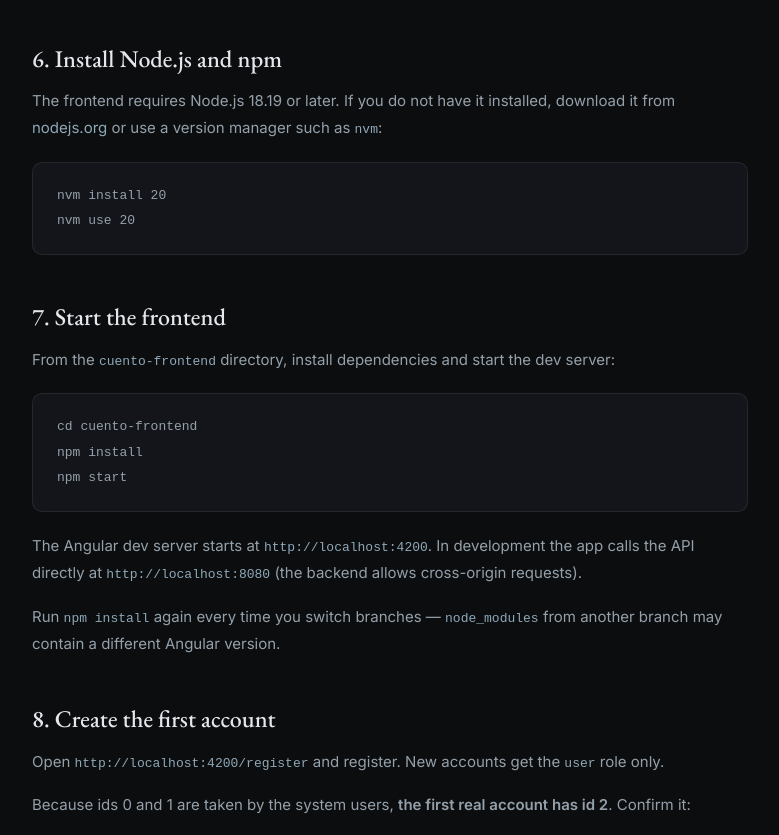
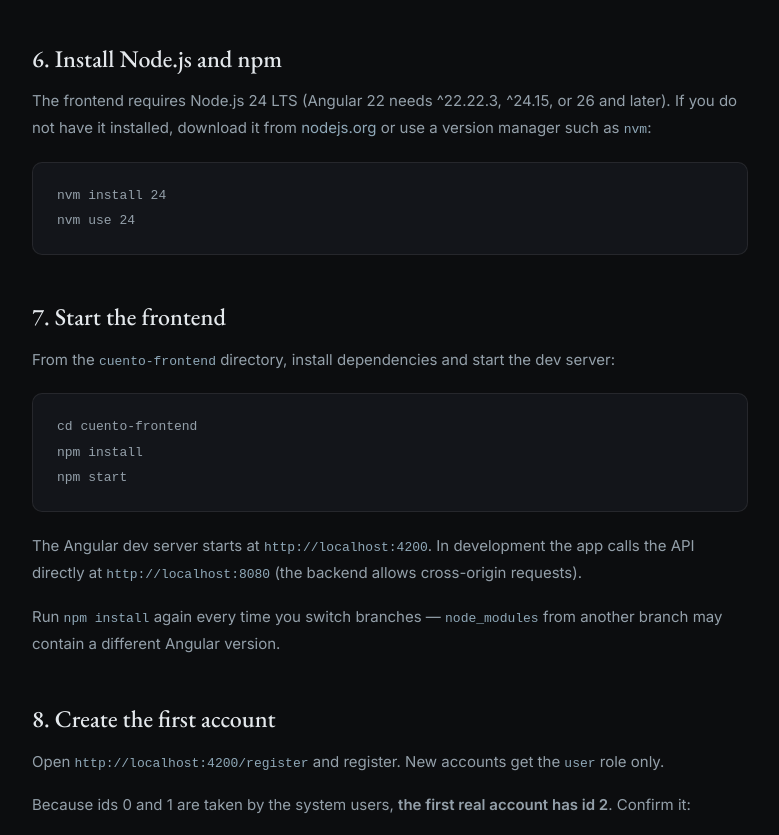
Before and after one commit to kate-makarova/cuento-site-2, an Eleventy site: page src/developers/local-setup.md in a window 1280 px wide. Shown: the part 2376-3211 px from the top of the page, without its empty margins (300-1079 px from the left). Built offline with nearby package versions, Linux system fonts and the light colour scheme; Eleventy itself is replaced by a stand-in of ours; code samples lack their colours; files that its build step writes are made by us from their sources.

Commit message:
Local setup: require Node.js 24
Angular 22 needs Node ^22.22.3, ^24.15 or >=26; Node 24 also builds the
current Angular 19 release, so the requirement is safe before and after
the frontend upgrade.

Co-Authored-By: Claude Opus 5.5 <noreply@anthropic.com>

````diff
--- a/src/developers/local-setup.md
+++ b/src/developers/local-setup.md
@@ -77,11 +77,11 @@ curl -s -o /dev/null -w '%{http_code}\n' http://localhost:8080/active-topics   #
 
 ## 6. Install Node.js and npm
 
-The frontend requires Node.js 18.19 or later. If you do not have it installed, download it from [nodejs.org](https://nodejs.org) or use a version manager such as `nvm`:
+The frontend requires Node.js 24 LTS (Angular 22 needs ^22.22.3, ^24.15, or 26 and later). If you do not have it installed, download it from [nodejs.org](https://nodejs.org) or use a version manager such as `nvm`:
 
 ```bash
-nvm install 20
-nvm use 20
+nvm install 24
+nvm use 24
 ```
 
 ## 7. Start the frontend
--- a/src/ru/developers/local-setup.md
+++ b/src/ru/developers/local-setup.md
@@ -77,11 +77,11 @@ curl -s -o /dev/null -w '%{http_code}\n' http://localhost:8080/active-topics   #
 
 ## 6. Установите Node.js и npm
 
-Для фронтенда требуется Node.js 18.19 или выше. Если у вас его нет, скачайте с [nodejs.org](https://nodejs.org) или используйте менеджер версий `nvm`:
+Для фронтенда требуется Node.js 24 LTS (Angular 22 нужен ^22.22.3, ^24.15 или 26 и выше). Если у вас его нет, скачайте с [nodejs.org](https://nodejs.org) или используйте менеджер версий `nvm`:
 
 ```bash
-nvm install 20
-nvm use 20
+nvm install 24
+nvm use 24
 ```
 
 ## 7. Запустите фронтенд
````
